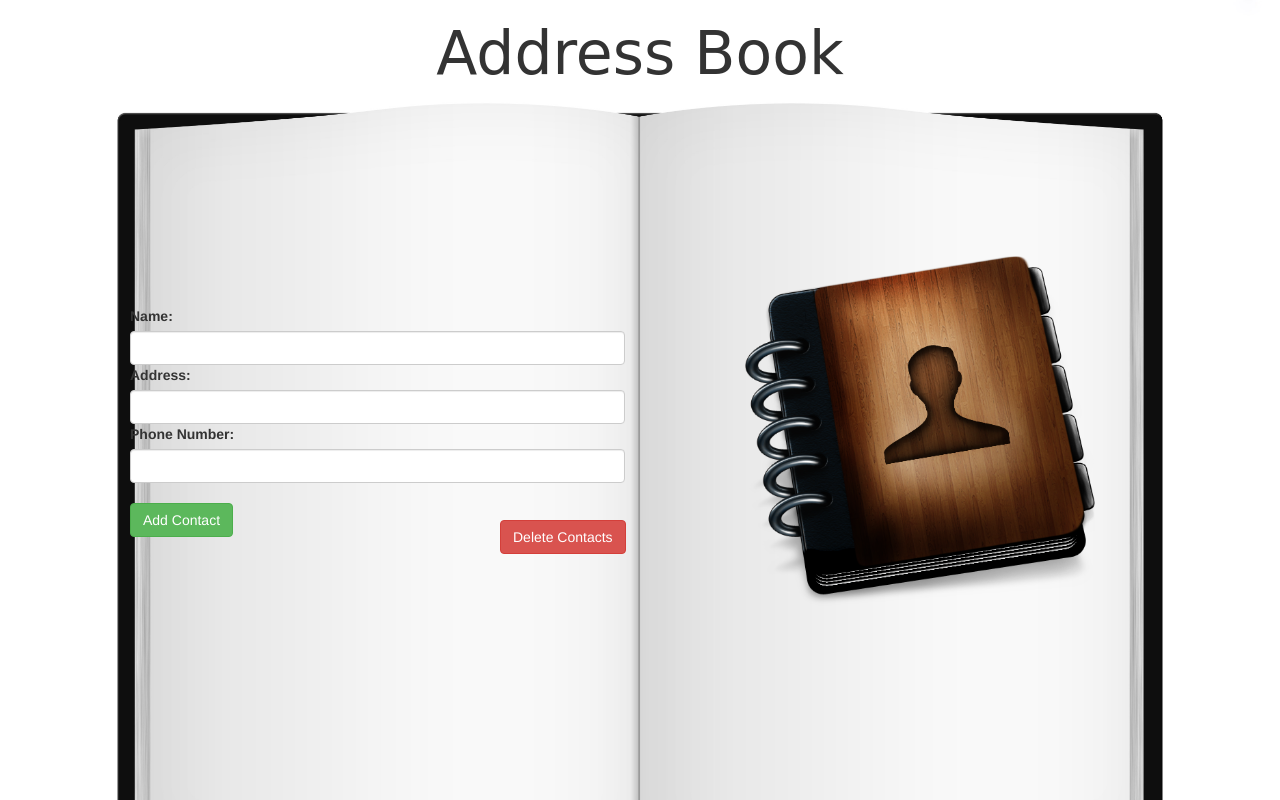
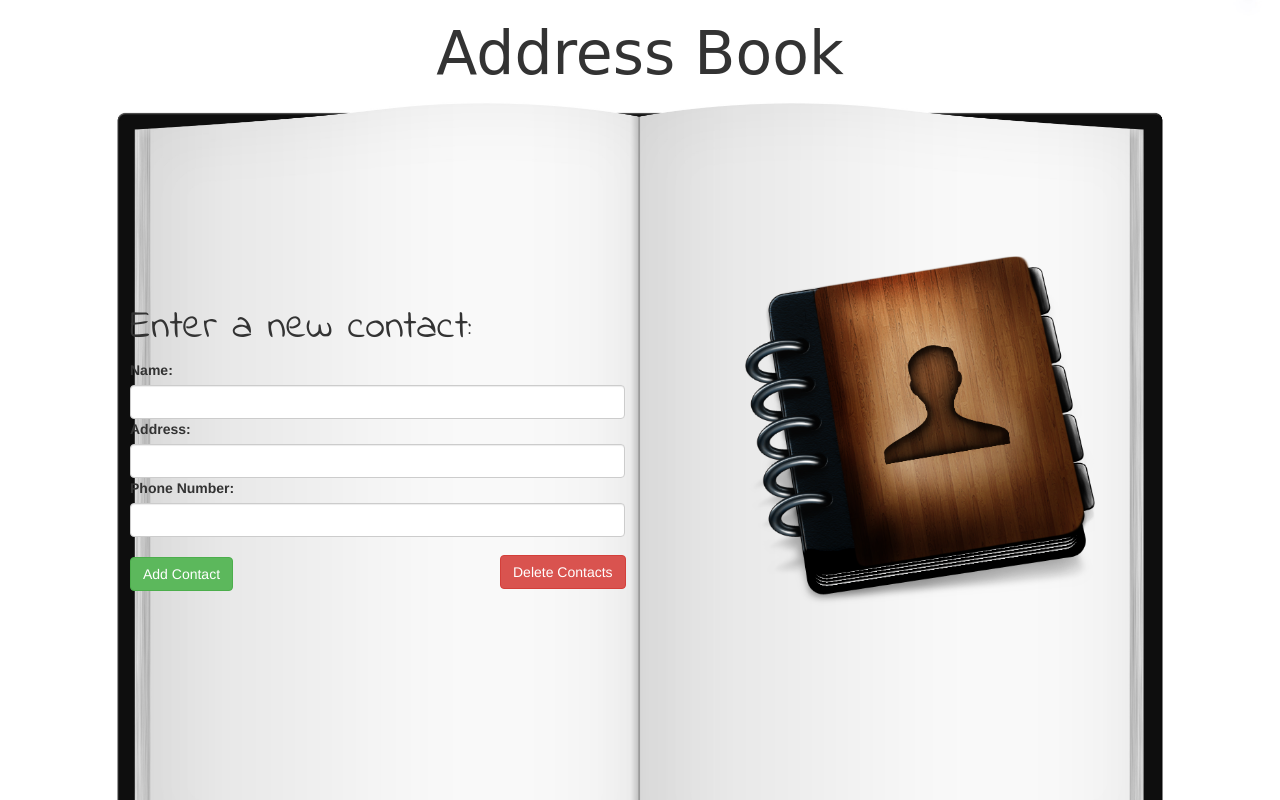
Before and after one commit to danlauby/php-address-book, a PHP site: template views/home.html.twig in a window 1280 px wide. Run offline with PHP 8.4, Linux system fonts and the light colour scheme; the template is opened without the code that fills it, so the values that code supplies are empty; some libraries are stand-ins or nearby versions; some web fonts are replaced.

Commit message:
Add h2 to new contact form

```diff
--- a/views/home.html.twig
+++ b/views/home.html.twig
@@ -13,6 +13,7 @@
             <h1>Address Book</h1>
             <div class="row">
                 <div class="col-md-6">
+                    <h2 id="enter-contact">Enter a new contact:</h2>
                     <form class="form-group contact-form" action="/contacts" method="post">
                         <label for="name">Name:</label>
                         <input type="text" name="name" class="form-control">
--- a/web/assests/css/styles.css
+++ b/web/assests/css/styles.css
@@ -31,19 +31,21 @@ h3 {
 
 }
 
+table {
+    margin-left: -10px;
+}
+
 .fancy {
     font-family: 'Sansita', sans-serif;
 }
 
 form.contact-form {
-    /*display: block;*/
-    margin-top: 200px;
     margin-left: 60px;
 }
 
 .delete-button {
     margin-left: 430px;
-    margin-top: -53px;
+    margin-top: -90px;
 }
 
 .show-contact {
@@ -66,6 +68,11 @@ form.contact-form {
     margin-left: 280px;
 }
 
+#enter-contact {
+    margin-left: 60px;
+    margin-top: 200px;
+}
+
 #icon {
     width: 350px;
     margin-top: 150px;
```
